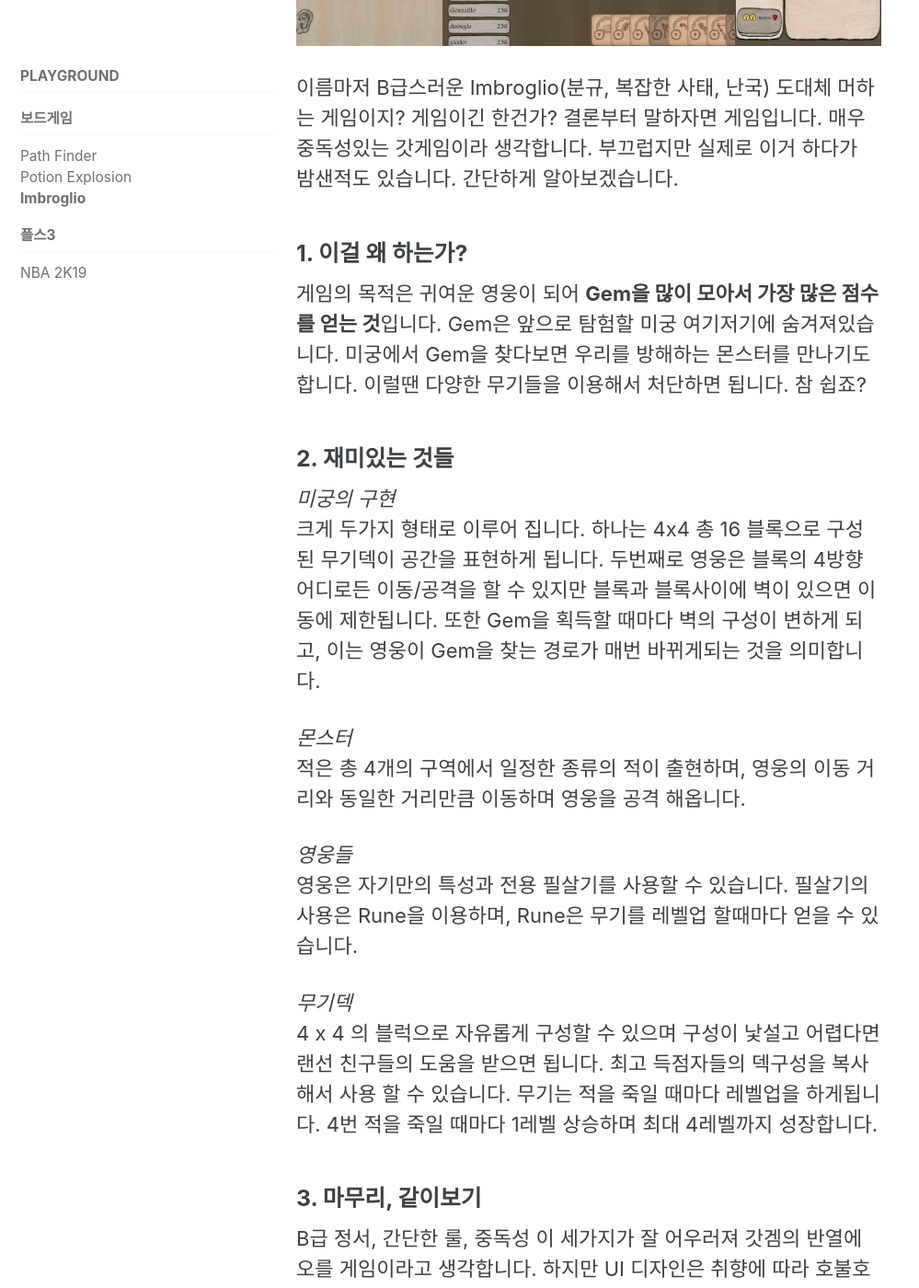
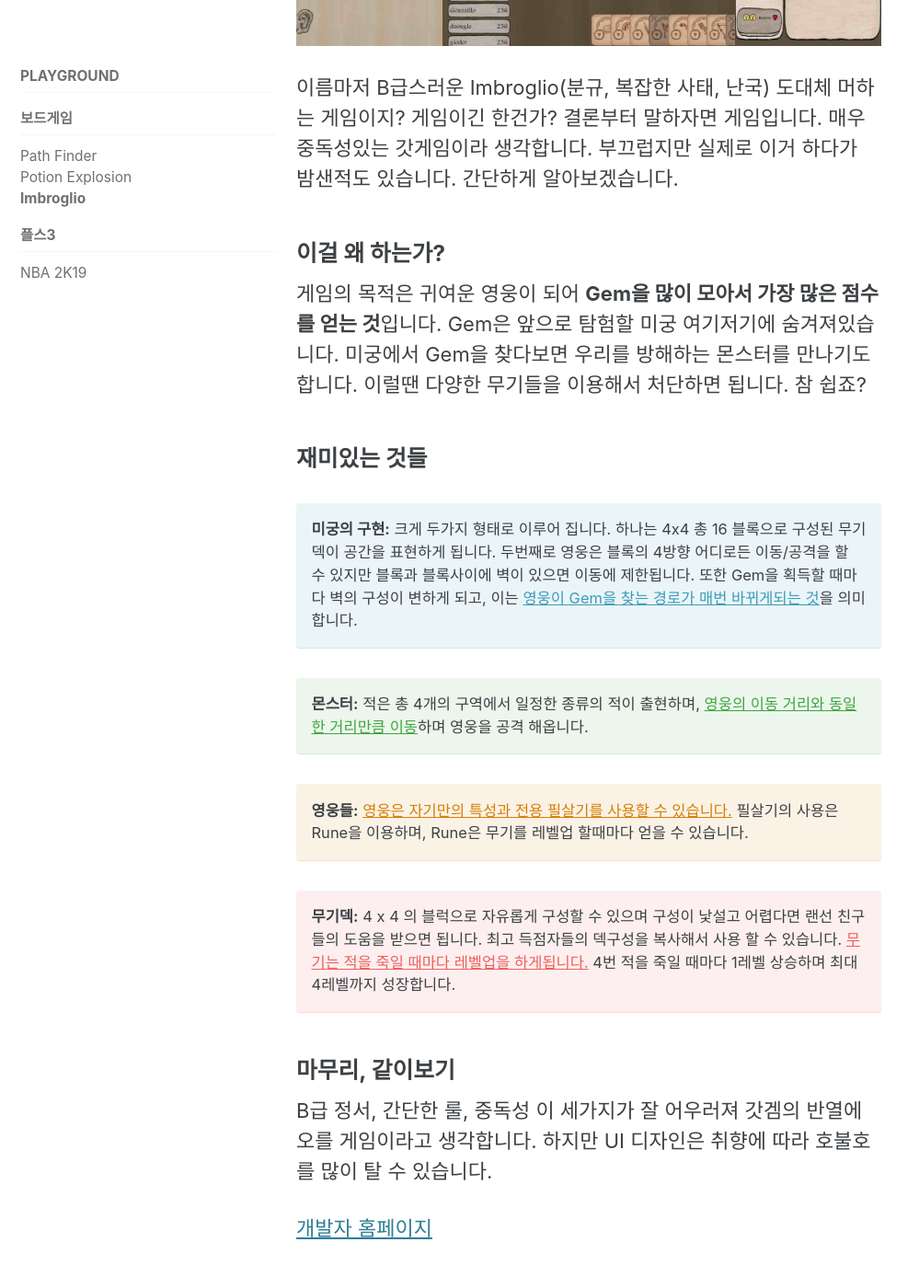
Before and after one commit to deftone2000/cosmo-s-archive, a Jekyll site: the page built from _playground/2017-05-06-imbroglio.md, in a window 1280 px wide and 1400 px high, scrolled down 404 px. Shown: the whole window at 92% size, without its empty margins (0-999 px from the left). Built offline with Jekyll 4.4.1, drawn with Linux system fonts in a browser that asks for light colours; cached includes are drawn as plain includes; nearby versions of some CDN libraries; comment, search, counter and statistics services are not loaded; a style sheet for code colours, icons or effects is not loaded.

Commit message:
no message

```diff
--- a/_playground/2017-05-06-imbroglio.md
+++ b/_playground/2017-05-06-imbroglio.md
@@ -9,24 +9,26 @@ last_modified_at: 2020-03-07T10:00:00+09:00
 
 이름마저 B급스러운 Imbroglio(분규, 복잡한 사태, 난국) 도대체 머하는 게임이지? <!--more--> 게임이긴 한건가? 결론부터 말하자면 게임입니다. 매우 중독성있는 갓게임이라 생각합니다. 부끄럽지만 실제로 이거 하다가 밤샌적도 있습니다. 간단하게 알아보겠습니다.
 
-### 1. 이걸 왜 하는가?
+### 이걸 왜 하는가?
+
 게임의 목적은 귀여운 영웅이 되어 **Gem을 많이 모아서 가장 많은 점수를 얻는 것**입니다. Gem은 앞으로 탐험할 미궁 여기저기에 숨겨져있습니다. 미궁에서 Gem을 찾다보면 우리를 방해하는 몬스터를 만나기도 합니다. 이럴땐 다양한 무기들을 이용해서 처단하면 됩니다. 참 쉽죠?
 
+### 재미있는 것들
 
-### 2. 재미있는 것들
-*미궁의 구현*
-크게 두가지 형태로 이루어 집니다. 하나는 4x4 총 16 블록으로 구성된 무기덱이 공간을 표현하게 됩니다. 두번째로 영웅은 블록의 4방향 어디로든 이동/공격을 할 수 있지만 블록과 블록사이에 벽이 있으면 이동에 제한됩니다. 또한 Gem을 획득할 때마다 벽의 구성이 변하게 되고, 이는 영웅이 Gem을 찾는 경로가 매번 바뀌게되는 것을 의미합니다.
+**미궁의 구현:** 크게 두가지 형태로 이루어 집니다. 하나는 4x4 총 16 블록으로 구성된 무기덱이 공간을 표현하게 됩니다. 두번째로 영웅은 블록의 4방향 어디로든 이동/공격을 할 수 있지만 블록과 블록사이에 벽이 있으면 이동에 제한됩니다. 또한 Gem을 획득할 때마다 벽의 구성이 변하게 되고, 이는 [영웅이 Gem을 찾는 경로가 매번 바뀌게되는 것](#)을 의미합니다.
+{: .notice--info}
 
-*몬스터*
-적은 총 4개의 구역에서 일정한 종류의 적이 출현하며, 영웅의 이동 거리와 동일한 거리만큼 이동하며 영웅을  공격 해옵니다.
+**몬스터:** 적은 총 4개의 구역에서 일정한 종류의 적이 출현하며, [영웅의 이동 거리와 동일한 거리만큼 이동](#)하며 영웅을  공격 해옵니다.
+{: .notice--success}
 
-*영웅들*
-영웅은 자기만의 특성과 전용 필살기를 사용할 수 있습니다. 필살기의 사용은 Rune을 이용하며, Rune은 무기를 레벨업 할때마다 얻을 수 있습니다.
+**영웅들:** [영웅은 자기만의 특성과 전용 필살기를 사용할 수 있습니다.](#) 필살기의 사용은 Rune을 이용하며, Rune은 무기를 레벨업 할때마다 얻을 수 있습니다.
+{: .notice--warning}
 
-*무기덱*
-4 x 4 의 블럭으로 자유롭게 구성할 수 있으며 구성이 낯설고 어렵다면 랜선 친구들의 도움을 받으면 됩니다. 최고 득점자들의 덱구성을 복사해서 사용 할 수 있습니다. 무기는 적을 죽일 때마다 레벨업을 하게됩니다. 4번 적을 죽일 때마다 1레벨 상승하며 최대 4레벨까지 성장합니다.
+**무기덱:** 4 x 4 의 블럭으로 자유롭게 구성할 수 있으며 구성이 낯설고 어렵다면 랜선 친구들의 도움을 받으면 됩니다. 최고 득점자들의 덱구성을 복사해서 사용 할 수 있습니다. [무기는 적을 죽일 때마다 레벨업을 하게됩니다.](#) 4번 적을 죽일 때마다 1레벨 상승하며 최대 4레벨까지 성장합니다.
+{: .notice--danger}
 
+### 마무리, 같이보기
 
-### 3. 마무리, 같이보기
 B급 정서, 간단한 룰, 중독성 이 세가지가 잘 어우러져 갓겜의 반열에 오를 게임이라고 생각합니다. 하지만 UI 디자인은 취향에 따라 호불호를 많이 탈 수 있습니다.
+
 [개발자 홈페이지](http://www.smestorp.com)
```
Also changed, not shown: _playground/2017-01-31-potion-explosion.md (+1 -1 lines).
